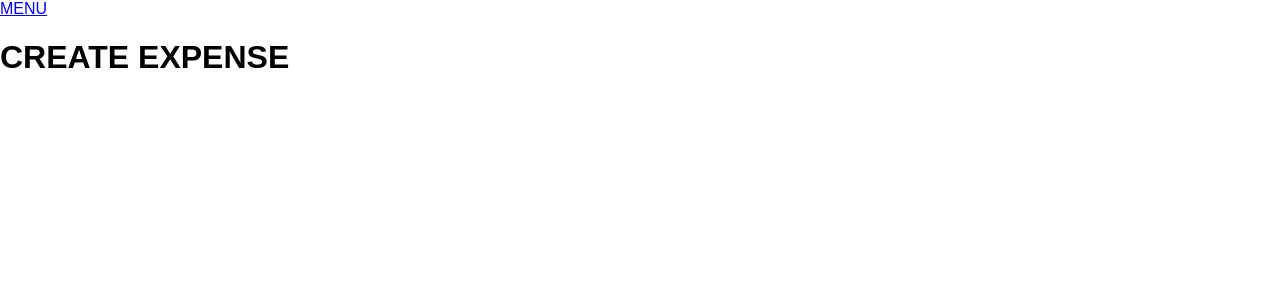
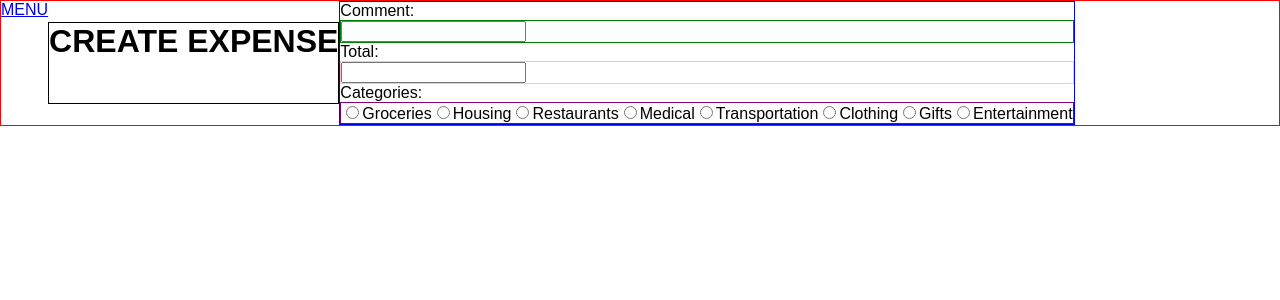
Before and after one commit to girOly/sav-r, a React (Create React App) app in the folder client/: page /create_expense in a window 1280 px wide. Shown: the top 300 px of the page. Built offline with nearby package versions, Linux system fonts and the light colour scheme; no server answers.

Commit message:
front end components - create expenses/budget

```diff
--- a/client/src/App.js
+++ b/client/src/App.js
@@ -6,6 +6,7 @@ import Uploader from "./components/Uploader";
 import Application from "./components/Application";
 import CreateBudget from "./components/Create-budget";
 import CreateExpense from "./components/Create-expense";
+import SelectBudget from "./components/Budget";
 import ReceiptHistory from "./components/Receipt-history";
 import Overview from "./components/Overview";
 import AddReceipt from "./components/Add-receipt";
@@ -34,6 +35,7 @@ function App() {
       <Route path="/create_budget/" component={CreateBudget} />
       <Route path="/create_expense/" component={CreateExpense} />
       <Route path="/receipt_history/" component={ReceiptHistory} />
+      <Route path="/select_budget/" component={SelectBudget} />
       <Route
         path="/overview/"
         component={() => <Overview expenses={expenses} />}
--- /dev/null
+++ b/client/src/components/Budget.js
@@ -0,0 +1,13 @@
+import React, { useState } from "react";
+import { BrowserRouter as Router, Route, Link } from "react-router-dom";
+
+export default function SelectBudget(props) {
+  const [budget, setBudget] = useState(0);
+  return (
+    <div>
+      <Link to="/">MENU</Link>
+      <h1>SELECT BUDGET</h1>
+      <Link to="/budget">BUDGET 1 </Link>
+    </div>
+  );
+}
--- a/client/src/components/Create-budget.js
+++ b/client/src/components/Create-budget.js
@@ -10,7 +10,8 @@ export default function CreateBudget(props) {
   const budgetCreate = () => {
     return axios
       .post("/api/budget", {
-        income
+        income,
+        user_id: localStorage.id
       })
       .then(response => {
         console.log("axios-response", response);
--- /dev/null
+++ b/client/src/components/Create-expense.css
@@ -0,0 +1,29 @@
+h1 {
+  border: 1px solid black;
+  display: flex;
+}
+
+.main {
+  border: 1px solid red;
+  display: flex;
+}
+
+.form {
+  border: 1px solid blue;
+  display: flex;
+}
+
+.comment {
+  border: 1px solid green;
+  display: flex;
+}
+
+.total {
+  border: 1px solid pink;
+  display: flex;
+}
+
+.categories {
+  border: 1px solid purple;
+  display: flex;
+}
--- a/client/src/components/Create-expense.js
+++ b/client/src/components/Create-expense.js
@@ -1,11 +1,127 @@
-import React from "react";
+import React, { useState } from "react";
+import axios from "axios";
 import { BrowserRouter as Router, Route, Link } from "react-router-dom";
+import "./Create-expense.css";
+export default function CreateExpense(props) {
+  const [total, setTotal] = useState(0);
+  const [comment, setComment] = useState("");
+  const [category, setCategory] = useState("");
 
-export default function CreateExpense(props) {
+  const expenseCreate = () => {
+    return axios
+      .post("/api/budget_expenses", {
+        total,
+        comment,
+        category_id: category,
+        budget_id: localStorage.id
+      })
+      .then(response => {
+        console.log("axios-response", response);
+      })
+      .catch(err => {
+        console.log("axios error", err);
+      });
+  };
+
   return (
-    <div>
+    <div class="main">
       <Link to="/">MENU</Link>
       <h1>CREATE EXPENSE</h1>
+      <div class="form">
+        <form onSubmit={event => event.preventDefault()}>
+          Comment:
+          <div class="comment">
+            <input
+              onChange={event => setComment(event.target.value)}
+              type="text"
+              name="comments"
+            />
+          </div>
+          <label>Total:</label>
+          <div class="total">
+            <input
+              type="number"
+              name="total_cents"
+              onChange={event => setTotal(event.target.value)}
+            />
+          </div>
+          Categories:
+          <div class="categories">
+            <label className="radio-inline">
+              <input
+                value="1"
+                type="radio"
+                name="optradio"
+                onChange={event => setCategory(event.target.value)}
+              />
+              Groceries
+            </label>
+            <label className="radio-inline">
+              <input
+                value="2"
+                type="radio"
+                name="optradio"
+                onChange={event => setCategory(event.target.value)}
+              />
+              Housing
+            </label>
+            <label className="radio-inline">
+              <input
+                value="3"
+                type="radio"
+                name="optradio"
+                onChange={event => setCategory(event.target.value)}
+              />
+              Restaurants
+            </label>
+            <label className="radio-inline">
+              <input
+                value="4"
+                type="radio"
+                name="optradio"
+                onChange={event => setCategory(event.target.value)}
+              />
+              Medical
+            </label>
+            <label className="radio-inline">
+              <input
+                value="5"
+                type="radio"
+                name="optradio"
+                onChange={event => setCategory(event.target.value)}
+              />
+              Transportation
+            </label>
+            <label className="radio-inline">
+              <input
+                value="6"
+                type="radio"
+                name="optradio"
+                onChange={event => setCategory(event.target.value)}
+              />
+              Clothing
+            </label>
+            <label className="radio-inline">
+              <input
+                value="7"
+                type="radio"
+                name="optradio"
+                onChange={event => setCategory(event.target.value)}
+              />
+              Gifts
+            </label>
+            <label className="radio-inline">
+              <input
+                value="8"
+                type="radio"
+                name="optradio"
+                onChange={event => setCategory(event.target.value)}
+              />
+              Entertainment
+            </label>
+          </div>
+        </form>
+      </div>
     </div>
   );
 }
--- a/client/src/components/Main-menu.js
+++ b/client/src/components/Main-menu.js
@@ -25,6 +25,9 @@ export default function Menu(props) {
         <section className="menu-button">
           <Link to="/login/">LOGIN/REGISTER</Link>
         </section>
+        <section className="menu-button">
+          <Link to="/select_budget/">SELECT BUDGET</Link>
+        </section>
       </main>
     </React.Fragment>
   );
```
Also changed, not shown: 1 other file (tests, documents, lock files or other folders).
